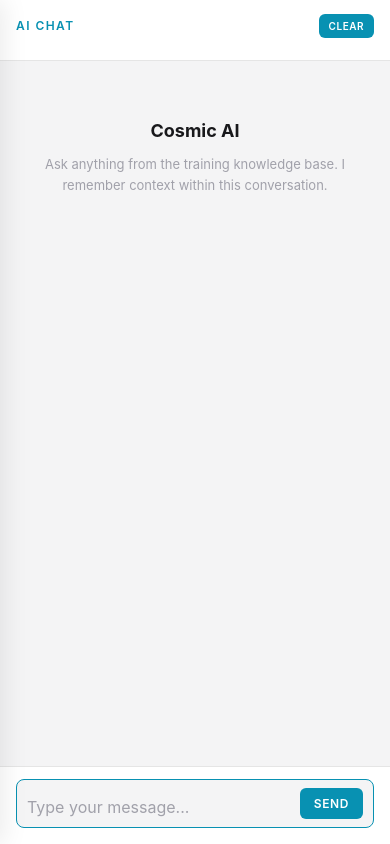
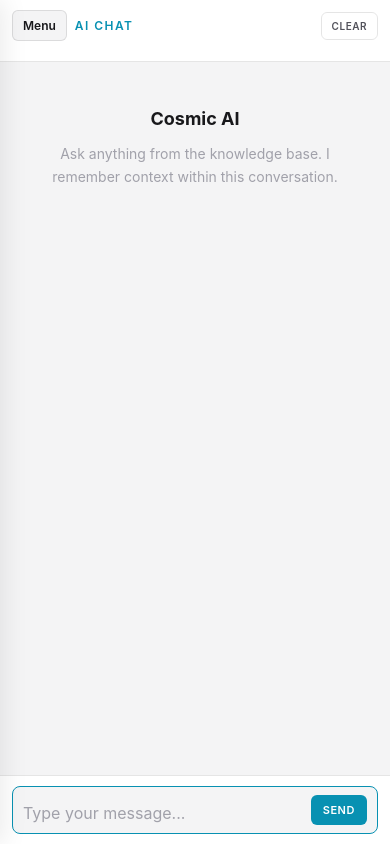
Before and after one commit to linkhanthtel/cosmic-ai, a FastAPI app: page /chat in a window 390 px wide. Run offline with FastAPI, Linux system fonts and the light colour scheme; data that the repository does not hold is empty.

Commit message:
Update chat.html

```diff
--- a/templates/chat.html
+++ b/templates/chat.html
@@ -6,8 +6,8 @@
 {% block extra_css %}
 <style>
     .page-chat .app-container {
-        min-height: 100vh;
         height: 100vh;
+        height: 100dvh;
         overflow: hidden;
     }
 
@@ -17,54 +17,107 @@
         display: flex;
         flex-direction: column;
         overflow: hidden;
-        padding-top: 0;
-    }
-
-    .page-chat .demo-banner {
-        flex-shrink: 0;
+        width: 100%;
     }
 
     .page-chat .footer {
         display: none;
     }
 
-    @media (max-width: 768px) {
-        .page-chat .main-content {
-            padding-top: 0;
-        }
-    }
-
-    .chat-app {
+    /* Full-width shell */
+    .chat-layout {
         flex: 1;
         min-height: 0;
         display: flex;
         flex-direction: column;
+        width: 100%;
         overflow: hidden;
-        max-width: 720px;
-        width: 100%;
-        margin: 0 auto;
     }
 
+    /* Full-width header — spans entire main column */
     .chat-header {
         flex-shrink: 0;
-        padding: 14px 20px;
+        width: 100%;
         border-bottom: 1px solid var(--border);
         background: var(--bg-elevated);
     }
 
-    .chat-header h2 {
-        font-size: 12px;
+    .chat-header-inner {
+        display: flex;
+        align-items: center;
+        gap: 12px;
+        width: 100%;
+        padding: calc(12px + var(--safe-top)) max(16px, var(--safe-right)) 12px max(16px, var(--safe-left));
+    }
+
+    .chat-menu-btn {
+        display: none;
+        flex-shrink: 0;
+        padding: 8px 12px;
+        font-size: 13px;
+        font-weight: 600;
+        font-family: inherit;
+        color: var(--text-primary);
+        background: var(--bg);
+        border: 1px solid var(--border);
+        border-radius: 6px;
+        cursor: pointer;
+        transition: border-color 0.15s ease, background 0.15s ease;
+    }
+
+    .chat-menu-btn:hover {
+        border-color: var(--border-strong);
+        background: var(--surface-hover);
+    }
+
+    .chat-header-title {
+        flex: 1;
+        min-width: 0;
+        font-size: 13px;
         font-weight: 600;
         letter-spacing: 0.12em;
         text-transform: uppercase;
         color: var(--accent);
-        margin: 0 0 8px 0;
+        margin: 0;
+        white-space: nowrap;
+        overflow: hidden;
+        text-overflow: ellipsis;
+    }
+
+    .chat-header-actions {
+        display: flex;
+        align-items: center;
+        gap: 8px;
+        flex-shrink: 0;
+    }
+
+    .btn-secondary {
+        padding: 8px 14px;
+        font-size: 11px;
+        font-weight: 600;
+        font-family: inherit;
+        text-transform: uppercase;
+        letter-spacing: 0.05em;
+        color: var(--text-secondary);
+        background: transparent;
+        border: 1px solid var(--border);
+        border-radius: 6px;
+        cursor: pointer;
+        transition: border-color 0.15s ease, color 0.15s ease;
+        white-space: nowrap;
+    }
+
+    .btn-secondary:hover {
+        border-color: var(--border-strong);
+        color: var(--text-primary);
     }
 
     .topic-tags {
         display: flex;
         gap: 6px;
         flex-wrap: wrap;
+        width: 100%;
+        padding: 0 max(16px, var(--safe-right)) 12px max(16px, var(--safe-left));
     }
 
     .topic-tag {
@@ -77,13 +130,32 @@
         letter-spacing: 0.04em;
     }
 
+    /* Body fills remaining space */
+    .chat-body {
+        flex: 1;
+        min-height: 0;
+        display: flex;
+        flex-direction: column;
+        width: 100%;
+        overflow: hidden;
+    }
+
     .chat-messages {
         flex: 1;
         min-height: 0;
         overflow-y: auto;
-        padding: 16px 20px;
+        overflow-x: hidden;
+        -webkit-overflow-scrolling: touch;
+        width: 100%;
+        padding: 16px max(16px, var(--safe-right)) 16px max(16px, var(--safe-left));
         scroll-behavior: smooth;
         background: var(--bg);
+    }
+
+    .chat-messages-inner {
+        width: 100%;
+        max-width: 800px;
+        margin: 0 auto;
     }
 
     .chat-messages::-webkit-scrollbar {
@@ -137,6 +209,7 @@
         line-height: 1.55;
         border-radius: 8px;
         word-wrap: break-word;
+        overflow-wrap: anywhere;
         white-space: pre-wrap;
         border: 1px solid var(--border);
     }
@@ -153,20 +226,20 @@
 
     .welcome-message {
         text-align: center;
-        padding: 40px 16px;
-        max-width: 400px;
+        padding: clamp(24px, 8vw, 48px) 16px;
+        max-width: 420px;
         margin: 0 auto;
     }
 
     .welcome-message h2 {
-        font-size: 20px;
+        font-size: clamp(18px, 4vw, 22px);
         font-weight: 700;
         color: var(--text-primary);
         margin-bottom: 8px;
     }
 
     .welcome-message p {
-        font-size: 13px;
+        font-size: 14px;
         color: var(--text-muted);
         line-height: 1.65;
         margin: 0;
@@ -209,11 +282,19 @@
         40% { opacity: 1; }
     }
 
+    /* Full-width input bar */
     .chat-input-bar {
         flex-shrink: 0;
-        padding: 12px 20px 16px;
+        width: 100%;
+        padding: 12px max(16px, var(--safe-right)) calc(12px + var(--safe-bottom)) max(16px, var(--safe-left));
         border-top: 1px solid var(--border);
         background: var(--bg-elevated);
+    }
+
+    .chat-input-inner {
+        width: 100%;
+        max-width: 800px;
+        margin: 0 auto;
     }
 
     .input-group {
@@ -233,6 +314,7 @@
 
     .message-input {
         flex: 1;
+        min-width: 0;
         border: none;
         outline: none;
         background: transparent;
@@ -278,48 +360,118 @@
         cursor: not-allowed;
     }
 
-    @media (max-width: 768px) {
-        .chat-app {
-            max-width: 100%;
+    /* Tablet */
+    @media (max-width: 1024px) {
+        .chat-header-inner {
+            padding-left: max(12px, var(--safe-left));
+            padding-right: max(12px, var(--safe-right));
         }
 
-        .chat-header,
-        .chat-messages,
+        .topic-tags {
+            padding-left: max(12px, var(--safe-left));
+            padding-right: max(12px, var(--safe-right));
+        }
+    }
+
+    /* Mobile */
+    @media (max-width: 768px) {
+        .chat-menu-btn {
+            display: block;
+        }
+
+        .chat-header-inner {
+            gap: 10px;
+            padding-top: calc(10px + var(--safe-top));
+            padding-bottom: 10px;
+        }
+
+        .chat-header-title {
+            font-size: 12px;
+        }
+
+        .chat-messages {
+            padding: 12px max(12px, var(--safe-left)) 12px max(12px, var(--safe-right));
+        }
+
         .chat-input-bar {
-            padding-left: 16px;
-            padding-right: 16px;
+            padding: 10px max(12px, var(--safe-left)) calc(10px + var(--safe-bottom)) max(12px, var(--safe-right));
         }
 
         .message-content {
-            max-width: 90%;
-            font-size: 13px;
+            max-width: min(88%, 100%);
         }
 
         .message-input {
             font-size: 16px;
         }
 
-        .welcome-message h2 {
-            font-size: 18px;
+        .avatar {
+            width: 28px;
+            height: 28px;
+            font-size: 9px;
+        }
+    }
+
+    /* Small phones */
+    @media (max-width: 480px) {
+        .chat-header-inner {
+            gap: 8px;
+        }
+
+        .chat-menu-btn {
+            padding: 7px 10px;
+            font-size: 12px;
+        }
+
+        .btn-secondary {
+            padding: 7px 10px;
+            font-size: 10px;
+        }
+
+        .send-button {
+            padding: 8px 12px;
+            font-size: 11px;
+        }
+
+        .topic-tags {
+            padding-bottom: 10px;
+        }
+    }
+
+    /* Large screens — header stays full, content centered */
+    @media (min-width: 769px) {
+        .chat-header-inner {
+            padding-left: max(24px, var(--safe-left));
+            padding-right: max(24px, var(--safe-right));
+        }
+
+        .topic-tags {
+            padding-left: max(24px, var(--safe-left));
+            padding-right: max(24px, var(--safe-right));
         }
     }
 </style>
 {% endblock %}
 
 {% block content %}
-<div class="chat-app">
+<div class="chat-layout">
     <header class="chat-header">
-        <div style="display:flex;align-items:center;justify-content:space-between;gap:12px;flex-wrap:wrap;">
-            <h2 style="margin:0;">AI Chat</h2>
-            <button type="button" class="send-button" style="padding:6px 10px;font-size:10px;" onclick="clearChat()">Clear</button>
+        <div class="chat-header-inner">
+            <button type="button" class="chat-menu-btn" onclick="toggleSidebar()" aria-label="Open menu">Menu</button>
+            <h2 class="chat-header-title">AI Chat</h2>
+            <div class="chat-header-actions">
+                <button type="button" class="btn-secondary" onclick="clearChat()">Clear</button>
             </div>
-        <div class="topic-tags" id="topicTags" style="margin-top:8px;"></div>
+        </div>
+        <div class="topic-tags" id="topicTags"></div>
     </header>
 
+    <div class="chat-body">
         <div class="chat-messages" id="chatContainer">
+            <div class="chat-messages-inner">
                 <div class="welcome-message">
                     <h2>Cosmic AI</h2>
-            <p>Ask anything from the training knowledge base. I remember context within this conversation.</p>
+                    <p>Ask anything from the knowledge base. I remember context within this conversation.</p>
                 </div>
                 <div class="typing-indicator" id="typingIndicator">
                     <div class="avatar bot">AI</div>
@@ -330,8 +482,10 @@
                     </div>
                 </div>
             </div>
+        </div>
 
         <div class="chat-input-bar">
+            <div class="chat-input-inner">
                 <div class="input-group">
                     <textarea
                         id="messageInput"
@@ -340,8 +494,11 @@
                         rows="1"
                         onkeydown="handleKeyDown(event)"
                         oninput="autoResize(this)"
+                        aria-label="Message input"
                     ></textarea>
                     <button type="button" class="send-button" id="sendButton" onclick="sendMessage()">Send</button>
+                </div>
+            </div>
         </div>
     </div>
 </div>
@@ -418,14 +575,14 @@
     function clearChat() {
         fetch('/conversation/clear', { method: 'POST' })
             .then(function () {
-                var chatContainer = document.getElementById('chatContainer');
+                var inner = document.querySelector('.chat-messages-inner');
                 var typingIndicator = document.getElementById('typingIndicator');
-                chatContainer.innerHTML = '';
-                chatContainer.appendChild(typingIndicator);
+                inner.innerHTML = '';
+                inner.appendChild(typingIndicator);
                 var welcome = document.createElement('div');
                 welcome.className = 'welcome-message';
-                welcome.innerHTML = '<h2>Cosmic AI</h2><p>Ask anything from the training knowledge base. I remember context within this conversation.</p>';
-                chatContainer.insertBefore(welcome, typingIndicator);
+                welcome.innerHTML = '<h2>Cosmic AI</h2><p>Ask anything from the knowledge base. I remember context within this conversation.</p>';
+                inner.insertBefore(welcome, typingIndicator);
                 document.getElementById('topicTags').innerHTML = '';
             })
             .catch(function () {});
@@ -456,7 +613,7 @@
     }
 
     function addMessageToChat(message, sender) {
-        var chatContainer = document.getElementById('chatContainer');
+        var inner = document.querySelector('.chat-messages-inner');
         var typingIndicator = document.getElementById('typingIndicator');
         document.querySelector('.welcome-message')?.remove();
 
@@ -475,7 +632,7 @@
 
         messageDiv.appendChild(avatar);
         messageDiv.appendChild(content);
-        chatContainer.insertBefore(messageDiv, typingIndicator);
+        inner.insertBefore(messageDiv, typingIndicator);
         scrollToBottom();
 
         if (sender === 'bot') updateConversationInfo();
```
Lines whose indentation alone changed are shown as unchanged.
